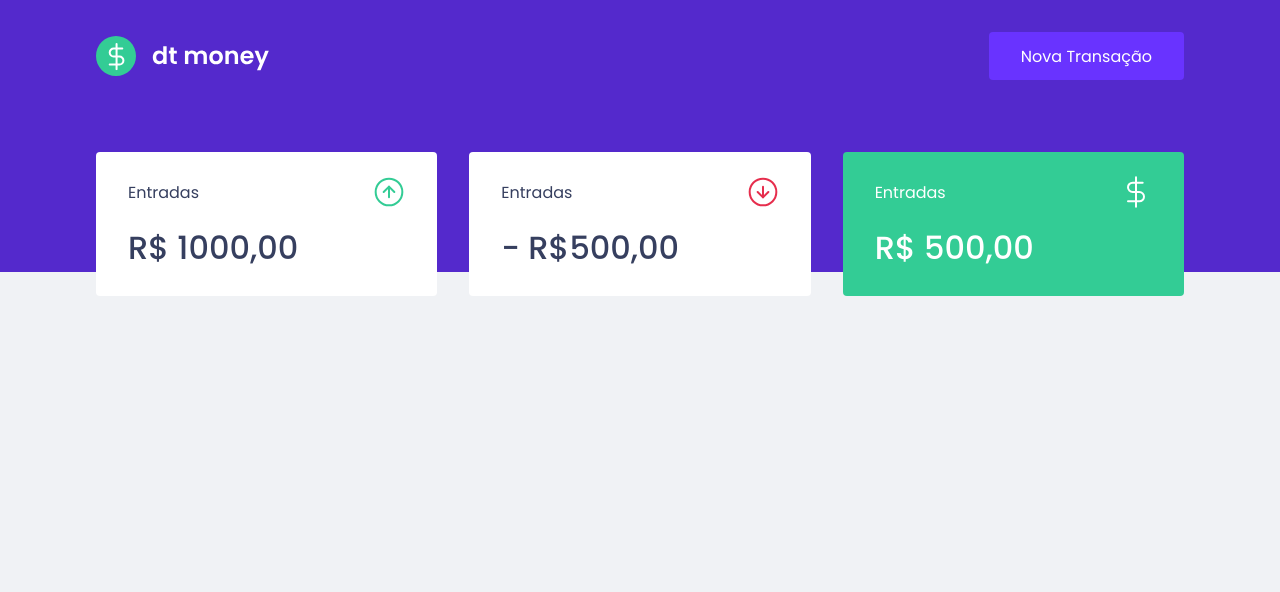
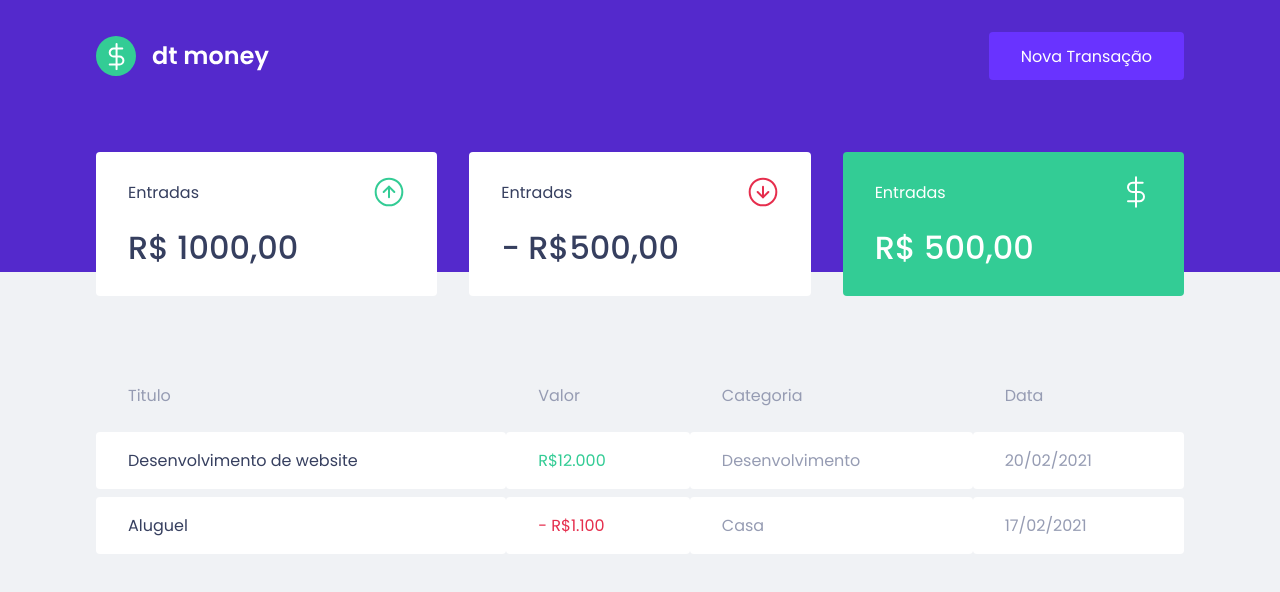
Before and after one commit to deividsonsabino/dt-money, a React (Create React App) app: page / in a window 1280 px wide. Shown: the top 592 px of the page. Built offline with nearby package versions, Linux system fonts and the light colour scheme.

Commit message:
feat: component transactionsTable

```diff
--- a/src/components/Dashboard/index.tsx
+++ b/src/components/Dashboard/index.tsx
@@ -1,9 +1,11 @@
 import { Summary } from "../Summary";
+import { TransactionsTable } from "../TransactionsTable";
 import { Container } from "./styles";
 export function Dashboard() {
   return (
     <Container>
       <Summary />
+      <TransactionsTable />
     </Container>
   );
 }
--- /dev/null
+++ b/src/components/TransactionsTable/index.tsx
@@ -0,0 +1,32 @@
+import { Container } from "./styles";
+
+export function TransactionsTable() {
+    return (
+        <Container>
+            <table>
+                <thead>
+                    <tr>
+                        <th>Titulo</th>
+                        <th>Valor</th>
+                        <th>Categoria</th>
+                        <th>Data</th>
+                    </tr>
+                </thead>
+                <tbody>
+                    <tr>
+                        <td>Desenvolvimento de website</td>
+                        <td className="deposit">R$12.000</td>
+                        <td>Desenvolvimento</td>
+                        <td>20/02/2021</td>
+                    </tr>
+                    <tr>
+                        <td>Aluguel</td>
+                        <td className="withdraw">- R$1.100</td>
+                        <td>Casa</td>
+                        <td>17/02/2021</td>
+                    </tr>
+                </tbody>
+            </table>
+        </Container>
+    )
+}
--- /dev/null
+++ b/src/components/TransactionsTable/styles.ts
@@ -0,0 +1,38 @@
+import styled from 'styled-components';
+
+export const Container = styled.div`
+    margin-top: 4rem;
+
+    table {
+        width: 100%;
+        border-spacing: 0 0.5rem;
+
+        th {
+            color: var(--text-body);
+            font-weight: 400;
+            padding: 1rem 2rem;
+            text-align: left;
+            line-height: 1.5rem;
+        }
+
+        td {
+            padding: 1rem 2rem;
+            border: 0;
+            background: var(--shape);
+            color: var(--text-body);
+            border-radius: 0.25rem;
+
+            &:first-child {
+                color: var(--text-title);
+            }
+
+            &.deposit {
+                color: var(--green);
+            }
+
+            &.withdraw {
+                color: var(--red)
+            }
+        }
+    }
+`
```
